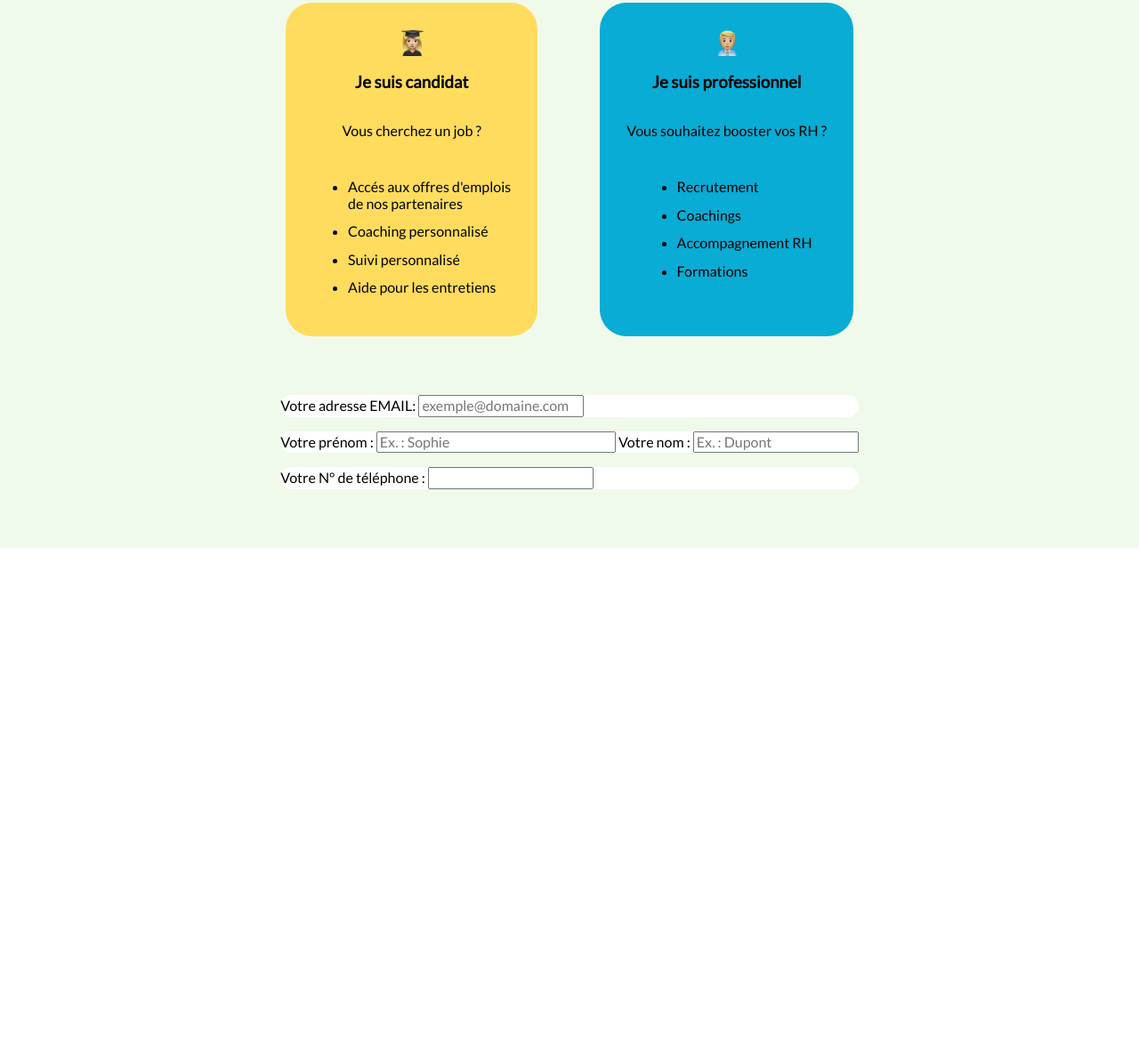
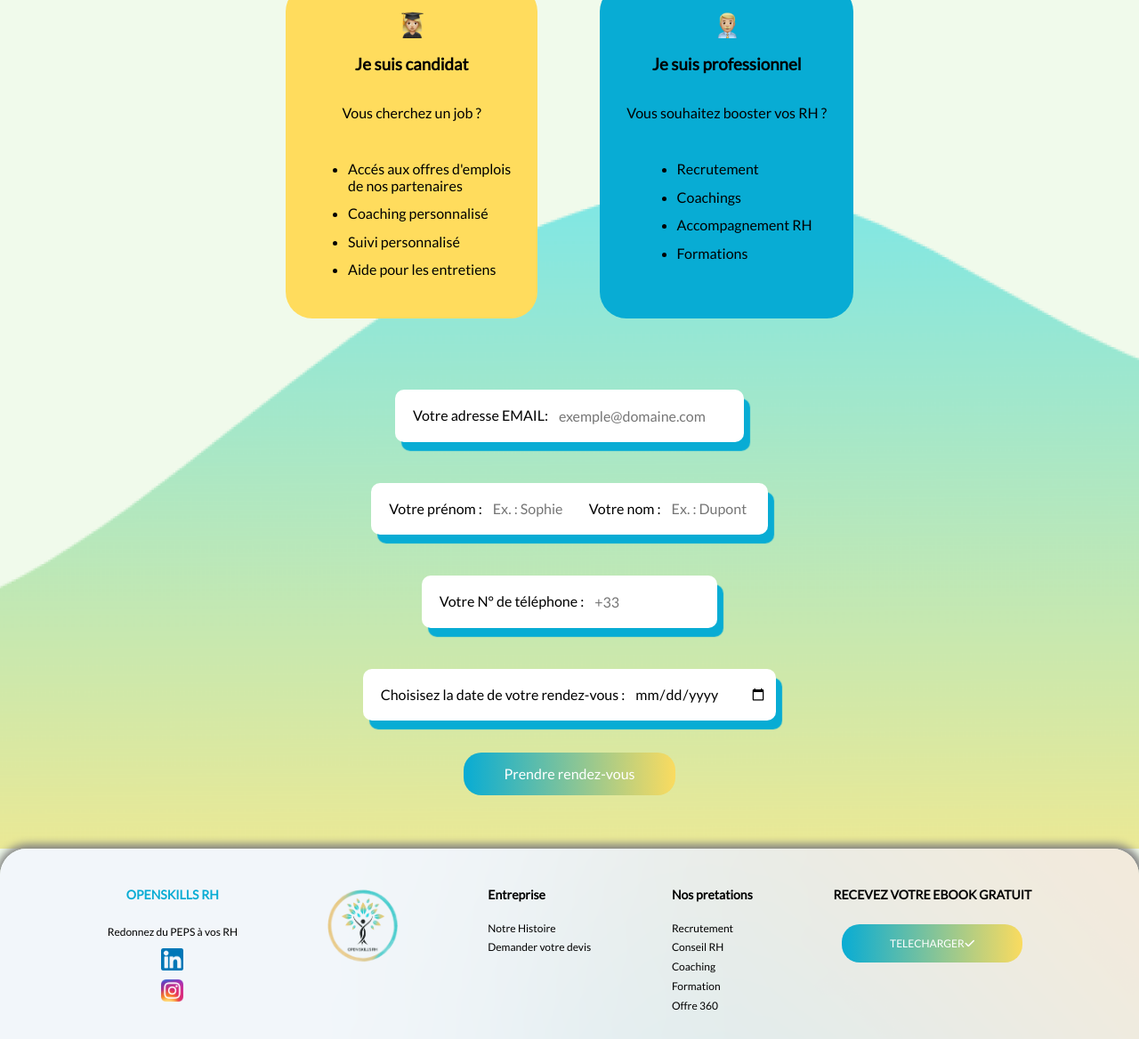
Before and after one commit to LucasGoudemand/openskills, a plain HTML site: page leadform.html in a window 1280 px wide. Shown: the part 261-1429 px from the top of the page at 89% size. Before the commit the page ends 877 px from the top, so only its background shows below. Drawn offline with Linux system fonts and the light colour scheme.

Commit message:
last changes main-second

```diff
--- /dev/null
+++ b/css/ebookpage.css
@@ -0,0 +1,105 @@
+* {
+    box-sizing: border-box;
+    font-family: "Lato", sans-serif;
+}
+.full-container {
+    margin: auto;
+    background-color: #F0FAEB;
+}
+/*HEADER HEADER HEADER HEADER HEADER HEADER HEADER HEADER HEADER HEADER HEADER HEADER HEADER HEADER HEADER HEADER HEADER HEADER */
+.header-container {
+    display: flex;
+    width: 100%;
+}
+.logo-openskills {
+    width: 100px;
+    height: 100px;
+    margin-left: 50px;
+}
+.title-openskills {
+    color: #08ACD4;
+    width: 300px;
+    display: flex;
+    justify-content: center;
+    align-items: center;
+}
+.nav-heropage {
+    display: flex;
+    flex-wrap: wrap;
+    align-items: center;
+    justify-content: end;
+    width: 100%;
+    margin-right: 50px;
+}
+.nav-heropage a {
+    text-decoration: none;
+    color: initial;
+    border: 10px;
+    margin: 15px;
+    font-weight: 600;
+}
+.nav-heropage a:hover {
+    border-width: 1px;
+    color: #08ACD4;
+    border-bottom: solid;
+}
+/* MAIN CONTENT  MAIN CONTENT  MAIN CONTENT  MAIN CONTENT  MAIN CONTENT  MAIN CONTENT  MAIN CONTENT  MAIN CONTENT  MAIN CONTENT  MAIN CONTENT */
+
+/* FOOTER CONTENT  FOOTER CONTENT  FOOTER CONTENT  FOOTER CONTENT  FOOTER CONTENT  FOOTER CONTENT  FOOTER CONTENT  FOOTER CONTENT */
+.footer-container {
+    display: flex;
+    justify-content:space-evenly;
+    padding:30px;
+    background-image: url("../img/background-footer.png");
+    border-radius: 30px 30px 0px 0px;
+    margin-top:-120px;
+    box-shadow:  1px 0px 10px 5px grey; ;
+    font-size: 12px;
+ }
+ .footer-col1 {
+    display: flex;
+    flex-direction: column;
+    align-items: center;
+ }
+ .footer-col1 h3{
+    color: #08ACD4;
+ }
+ .instagram-logo {
+    width: 25px;
+    height: 25px;
+    margin-top:10px;
+ }
+ .linkedin-logo {
+    width: 25px;
+    height: 25px;
+ }
+ .footer-col2 {
+    display: flex;
+    flex-direction: column;
+ }
+ .footer-col2 img {
+    width: 100px;
+    height: 120px;
+ }
+ .footer-col3 {
+    display: flex;
+    flex-direction: column;
+ }
+ .footer-col3 a{
+    text-decoration: none;
+    color: initial;
+    margin-top: 8px;
+ }
+ .footer-col4 {
+    display: flex;
+    flex-direction: column;
+ }
+ .footer-col4 a{
+    text-decoration: none;
+    color: initial;
+    margin-top: 8px;
+ }
+ .footer-col5 {
+    display: flex;
+    flex-direction: column;
+ }
--- a/css/heropage.css
+++ b/css/heropage.css
@@ -17,7 +17,7 @@
 }
 .logo-openskills {
     width: 100px;
-    height: 120px;
+    height: 100px;
     margin-left: 50px;
 }
 .title-openskills {
--- a/css/leadformcss.css
+++ b/css/leadformcss.css
@@ -13,7 +13,7 @@
 }
 .logo-openskills {
     width: 100px;
-    height: 120px;
+    height: 100px;
     margin-left: 50px;
 }
 .title-openskills {
@@ -44,6 +44,25 @@
     border-bottom: solid;
 }
 /* MAIN CONTAINERMAIN CONTAINERMAIN CONTAINERMAIN CONTAINERMAIN CONTAINERMAIN CONTAINERMAIN CONTAINERMAIN CONTAINER*/
+.main-container{
+    background-image: url("../img/wave-background.png");
+    background-size:cover;
+}
+.button-lead {
+    background-size: 200% auto;
+    margin: 10px;
+    padding: 15px 45px;
+    color: white;
+    border-radius: 20px;
+    border-width: 0px;
+    background-image: linear-gradient(to right, #08ACD4 0%, #FFDC5D  51%, #08ACD4  100%);
+}
+.button-lead:hover {
+    background-position: right center; /* change the direction of the change here */
+    color: #fff;
+    text-decoration: none;
+    transition: 0.5s;
+}
 .titleh1-leadform {
     text-align: center;
 }
@@ -53,6 +72,7 @@
 }
 .description-container {
     display:flex;
+    flex-wrap: wrap;
     justify-content: center;
 }
 .description-container li{
@@ -61,6 +81,7 @@
 .candidat-container {
     background-color:#FFDC5D;
     display:flex;
+    flex-wrap: wrap;
     flex-direction: column;
     align-items: center;
     justify-content: center;
@@ -74,6 +95,7 @@
 .professionnel-container {
     background-color:#08ACD4;
     display:flex;
+    flex-wrap: wrap;
     flex-direction: column;
     align-items: center;
     padding:30px;
@@ -86,11 +108,125 @@
 }
 .form-container {
     display: flex;
+    flex-wrap: wrap;
     flex-direction: column;
     align-items: center;
     padding:50px;
 }
 .form-container p{
-    border-radius: 20px 20px 20px 20px;
+    border-radius: 10px 10px 10px 10px;
     background-color: white;
+    padding:10px;
+    margin-top:30px;
+    display:flex;
+    justify-content: center;
+    align-items: center;
+    box-shadow:  7px 10px 1px #08ACD4;
 }
+form {
+    display: flex;
+    flex-wrap: wrap;
+    flex-direction: column;
+    align-items: center;
+}
+label {
+    margin:10px;
+  }
+input[type=text]{
+    border-width: 0px;
+    border-color:#F0FAEB;
+    width:100px;
+    height: 25px;
+  }
+  input[type=email]{
+    border-width: 0px;
+    border-color:#F0FAEB;
+    width:200px;
+    height: 25px;
+  }
+  input[type=tel]{
+    border-width: 0px;
+    border-color:#F0FAEB;
+    width:130px;
+    height: 25px;
+  }
+  input[type=date]{
+    border-width: 0px;
+    border-color:#F0FAEB;
+    width:150px;
+    height: 25px;
+  }
+  input[type=submit]{
+    background-size: 200% auto;
+    margin: 10px;
+    margin-top:20px;
+    padding: 15px 45px;
+    color: white;
+    border-radius: 20px;
+    border-width: 0px;
+    background-image: linear-gradient(to right, #08ACD4 0%, #FFDC5D  51%, #08ACD4  100%);
+}
+input[type=submit]:hover {
+    background-position: right center; /* change the direction of the change here */
+    color: #fff;
+    text-decoration: none;
+    transition: 0.5s;
+}
+/* FOOTER CONTAINER FOOTER CONTAINER FOOTER CONTAINER FOOTER CONTAINER FOOTER CONTAINER FOOTER CONTAINER FOOTER CONTAINER FOOTER CONTAINER*/
+.footer-container {
+    display: flex;
+    justify-content:space-evenly;
+    padding:30px;
+    background-image: url("../img/background-footer.png");
+    border-radius: 30px 30px 0px 0px;
+    margin-top:0px;
+    box-shadow:  1px 0px 10px 5px grey; ;
+    font-size: 12px;
+ }
+ .footer-col1 {
+    display: flex;
+    flex-direction: column;
+    align-items: center;
+ }
+ .footer-col1 h3{
+    color: #08ACD4;
+ }
+ .instagram-logo {
+    width: 25px;
+    height: 25px;
+    margin-top:10px;
+ }
+ .linkedin-logo {
+    width: 25px;
+    height: 25px;
+ }
+ .footer-col2 {
+    display: flex;
+    flex-direction: column;
+ }
+ .footer-col2 img {
+    width: 100px;
+    height: 120px;
+ }
+ .footer-col3 {
+    display: flex;
+    flex-direction: column;
+ }
+ .footer-col3 a{
+    text-decoration: none;
+    color: initial;
+    margin-top: 8px;
+ }
+ .footer-col4 {
+    display: flex;
+    flex-direction: column;
+ }
+ .footer-col4 a{
+    text-decoration: none;
+    color: initial;
+    margin-top: 8px;
+ }
+ .footer-col5 {
+    display: flex;
+    flex-direction: column;
+ }
--- a/leadform.html
+++ b/leadform.html
@@ -30,6 +30,8 @@
             </div>
         </header>
         <main>
+            <div class="main-container">
+                <section>
                     <h1 class="titleh1-leadform">Concrétisez votre projet</h1>
                     <p class="p-leadform">Laissez-vous guider et prenez rendez-vous avec nos experts.</p>
                     <div class="description-container">
@@ -64,21 +66,56 @@
                             </p>
                             <p>
                                 <label for="prenom">Votre prénom :</label>
-                        <input type="text" name="prenom" id="prenom" placeholder="Ex. : Sophie" size="30" maxlength="25"
-                            required>
+                                <input type="text" name="prenom" id="prenom" placeholder="Ex. : Sophie" size="30"
+                                    maxlength="25" required>
                                 <label for="nom">Votre nom :</label>
                                 <input type="text" name="nom" id="nom" placeholder="Ex. : Dupont" required>
                             </p>
                             <p>
                                 <label for="telephone">Votre N° de téléphone :</label>
-                        <input type="tel" name="telephone" id="telephone" required>
+                                <input type="tel" name="telephone" id="telephone" placeholder="+33" required>
                             </p>
+                            <p>
+                                <label for="date">Choisisez la date de votre rendez-vous :</label>
+                                <input type="date" name="date" id="date">
+                            </p>
+
+                            <input type="submit" name="submit" id="submit" value="Prendre rendez-vous">
 
                         </form>
                     </div>
+                </section>
+            </div>
         </main>
         <footer>
-
+            <div class="footer-container">
+                <div class="footer-col1">
+                    <h3>OPENSKILLS RH</h3>
+                    <p>Redonnez du PEPS à vos RH</p>
+                    <img class="linkedin-logo" src="./img/linkedin-logo.png">
+                    <img class="instagram-logo" src="./img/instagram-logo.webp">
+                </div>
+                <div class="footer-col2">
+                    <img class="logo-openskills-footer" src="./img/logo-openskill.png">
+                </div>
+                <div class="footer-col3">
+                    <h3>Entreprise</h3>
+                    <a href="">Notre Histoire</a>
+                    <a href="">Demander votre devis</a>
+                </div>
+                <div class="footer-col4">
+                    <h3>Nos pretations</h3>
+                    <a href="">Recrutement</a>
+                    <a href="">Conseil RH</a>
+                    <a href="">Coaching</a>
+                    <a href="">Formation</a>
+                    <a href="">Offre 360</a>
+                </div>
+                <div class="footer-col5">
+                    <h3>RECEVEZ VOTRE EBOOK GRATUIT</h3>
+                    <button onclick= "window.location.href = './ebookpage.html';"class="button-lead">TELECHARGER<i class="fa-solid fa-check"></i>
+                </div>
+            </div>
         </footer>
     </div>
 
```
Also changed, not shown: ebookpage.html (added, +89 -0 lines), index.html (+2 -2 lines), img/ebook.png (added), 1 other file. Lines whose indentation alone changed are shown as unchanged.
